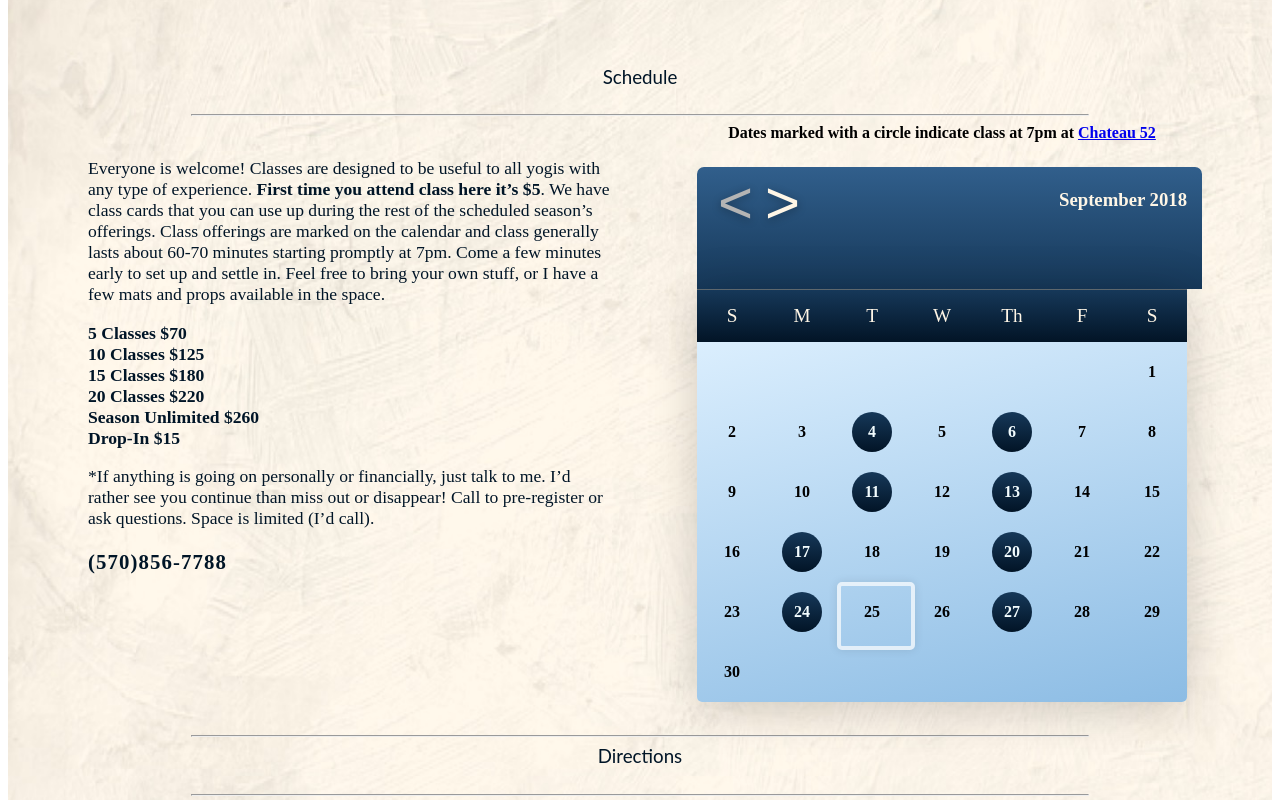
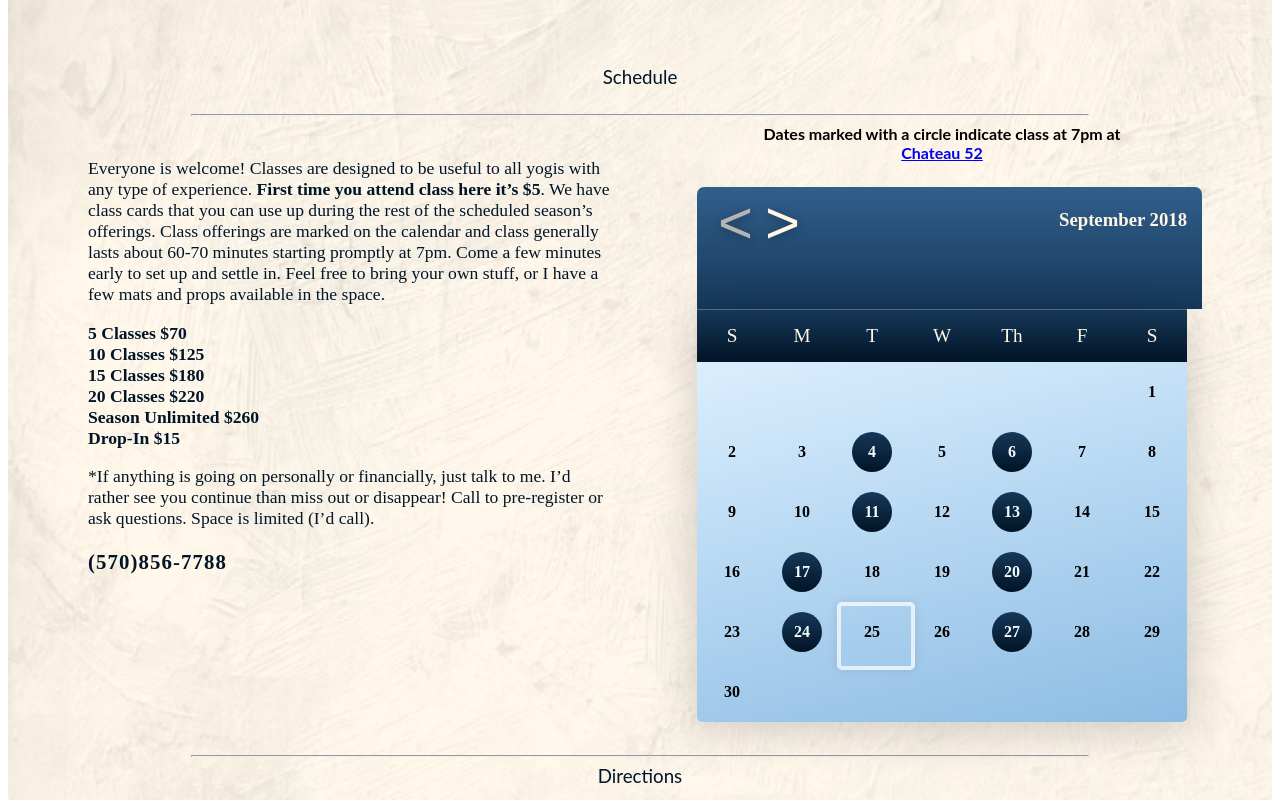
Before and after one commit to Ablakes/chelsea-mcmahon-yoga, a Gatsby site: page /schedule in a window 1280 px wide. Shown: the top 800 px of the page. Built offline with nearby package versions, Linux system fonts and the light colour scheme; Gatsby itself is replaced by a stand-in of ours.

Commit message:
minor tweak to schedule css

```diff
--- a/src/components/calendar/Calendar.js
+++ b/src/components/calendar/Calendar.js
@@ -29,7 +29,7 @@ const ButtonWrapper = styled.div`
   @media (max-width: 1000px) {
     width: 472px;
   @media (max-width: 480px) {
-    width: 105vw;
+    width: 80vw;
   }
 `
 
@@ -44,7 +44,7 @@ const ButtonContainer = styled.div`
     left: 45px;
   }
   @media (max-width: 480px) {
-    left: 10vw;
+    left: -10px;
   }
 `
 
@@ -61,6 +61,7 @@ const CalendarBtn = styled.button`
   text-shadow: 0px 2px 10px rgba(0, 0, 0, 0.308);
   @media (max-width: 480px) {
     padding: 0;
+    padding-right: 10px;
   }
   &:hover {
     font-size: 66px;
--- a/src/pages/schedule.js
+++ b/src/pages/schedule.js
@@ -37,11 +37,12 @@ const ScheduleContainer = styled.div`
 `
 
 const CalendarKey = styled.div`
-  max-width: 480px;
+  width: 60%;
   margin: 0 auto;
   text-align: center;
   font-weight: 700;
   margin-bottom: 1rem;
+  font-family: 'Lato';
 `
 
 const ScheduleParagraphContainer = styled.div`
```
